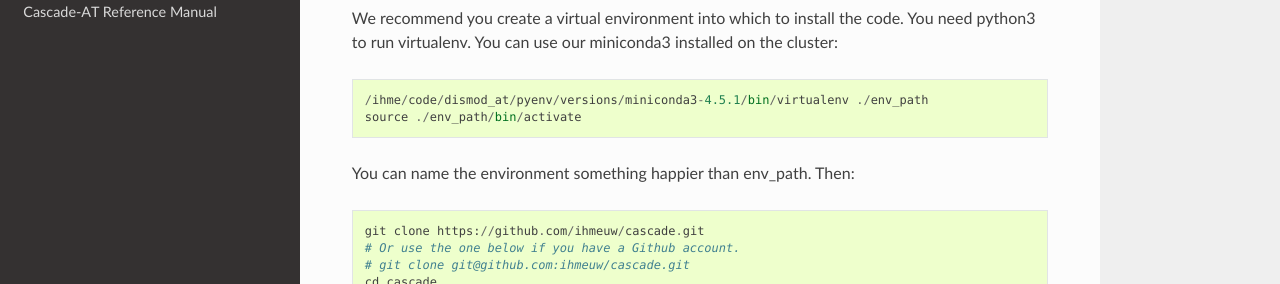
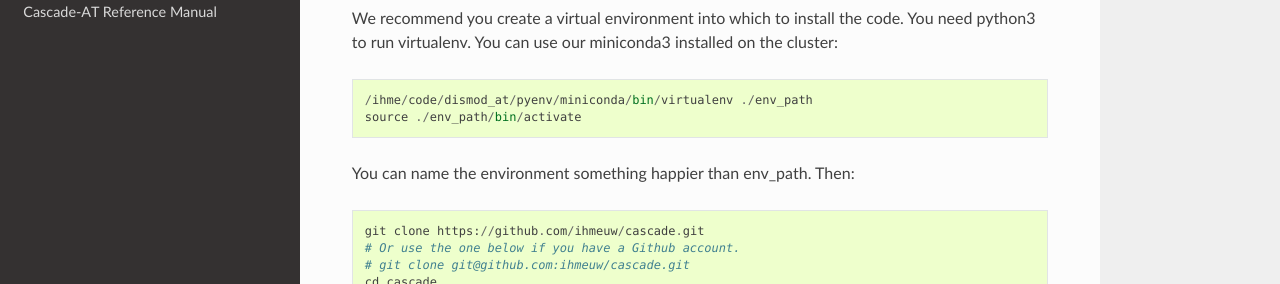
Before and after one commit to ihmeuw/cascade-at, a Sphinx documentation site: the page built from docs/install.rst, in a window 1280 px wide and 900 px high. Shown: the part 281-565 px from the top of the window. Built offline with Sphinx 7.4.7 and the Read the Docs theme 2.0.0, drawn with Linux system fonts in a browser that asks for light colours.

Commit message:
PR request to create miniconda symlink

```diff
--- a/docs/install.rst
+++ b/docs/install.rst
@@ -11,7 +11,7 @@ We recommend you create a virtual environment into which to install
 the code. You need python3 to run virtualenv.  You can use our miniconda3
 installed on the cluster::
 
-    /ihme/code/dismod_at/pyenv/versions/miniconda3-4.5.1/bin/virtualenv ./env_path
+    /ihme/code/dismod_at/pyenv/miniconda/bin/virtualenv ./env_path
     source ./env_path/bin/activate
 
 You can name the environment something happier than env_path.
```
